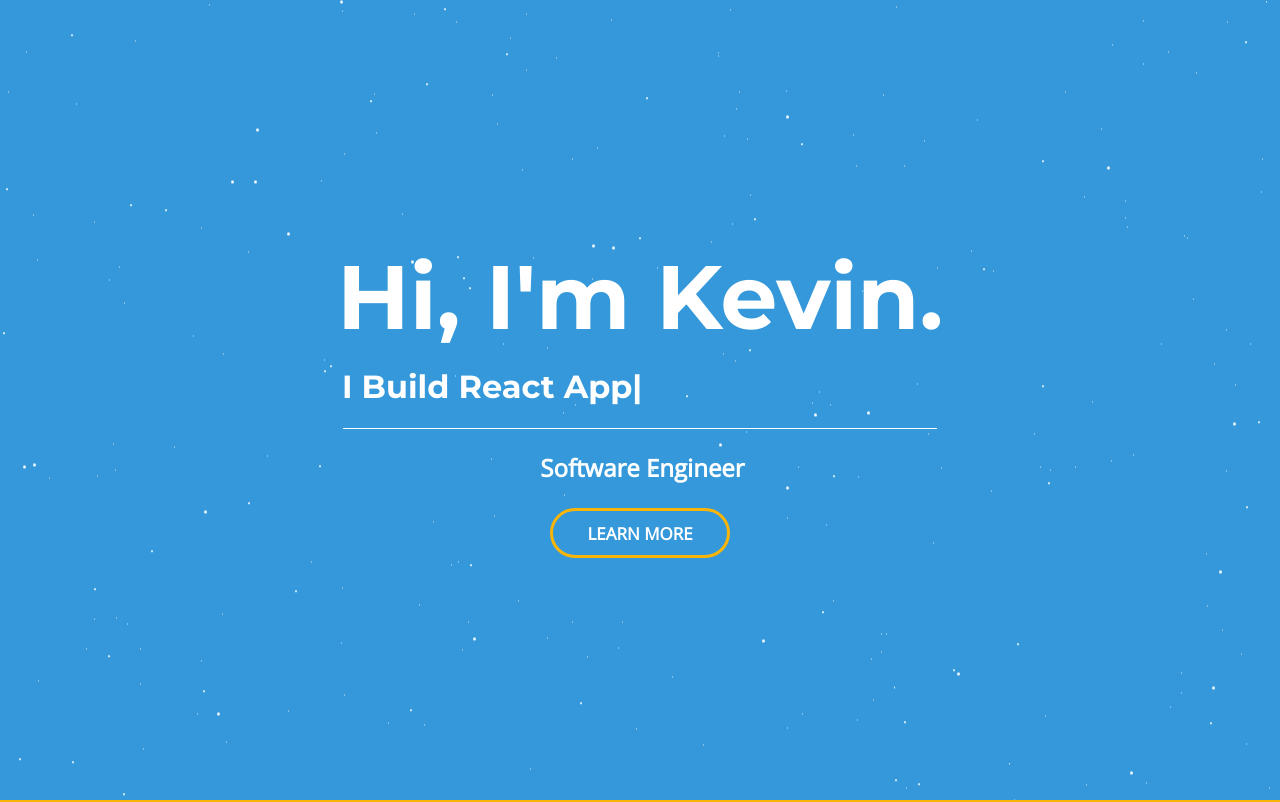
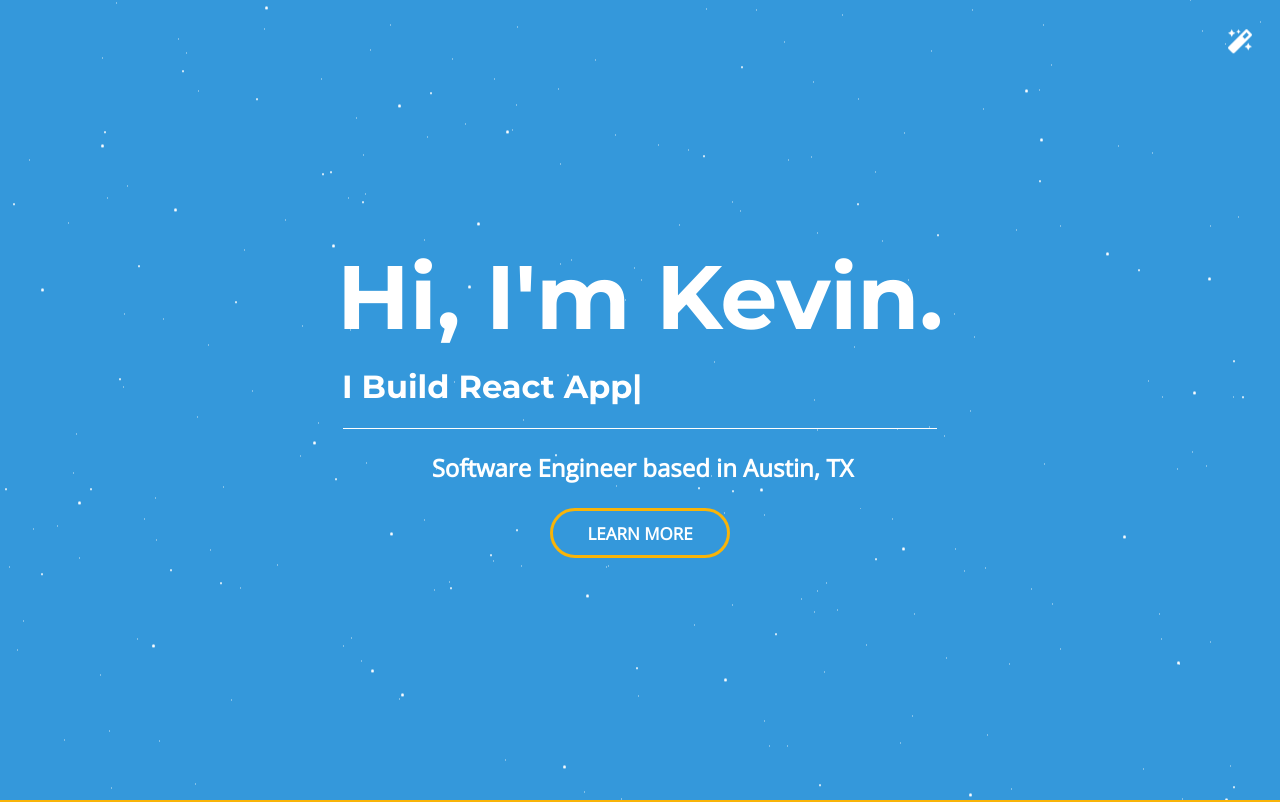
Before and after one commit to kevinschaffter/react-portfolio, a React (Create React App) app: page / in a window 1280 px wide. Shown: the top 802 px of the page. Built offline with nearby package versions, Linux system fonts and the light colour scheme.

Commit message:
Add Magic Background

```diff
--- a/src/components/background/Background.jsx
+++ b/src/components/background/Background.jsx
@@ -1,14 +1,12 @@
 import React from 'react';
 import './style.scss';
 
-const ParallaxBackground = () => {
-  return (
+const ParallaxBackground = () => (
   <div className="parallax">
     <div id="stars1" />
     <div id="stars2" />
     <div id="stars3" />
   </div>
 );
-};
 
 export default ParallaxBackground;
--- a/src/components/button/Button.jsx
+++ b/src/components/button/Button.jsx
@@ -1,9 +1,8 @@
 import React from 'react';
+import classnames from 'classnames';
 import classes from './Button.module.scss';
-import classnames from 'classnames';
 
-const Button = ({ onClick, children, small, link, className, style }) => {
-  return (
+const Button = ({ onClick, children, small, link, className, style }) => (
   <a
     style={style}
     onClick={onClick}
@@ -15,6 +14,5 @@ const Button = ({ onClick, children, small, link, className, style }) => {
     {children}
   </a>
 );
-};
 
 export default Button;
--- a/src/components/icons/Icons.jsx
+++ b/src/components/icons/Icons.jsx
@@ -1,7 +1,7 @@
 import React from 'react';
-import classes from './Icons.module.scss';
 import { FontAwesomeIcon } from '@fortawesome/react-fontawesome';
 import { Fade } from 'react-reveal';
+import classes from './Icons.module.scss';
 
 const Icons = ({ iconInfo, stagger, delay, ...animation }) => (
   <div className={classes.logoContainer}>
--- a/src/components/slider/Slider.jsx
+++ b/src/components/slider/Slider.jsx
@@ -1,19 +1,19 @@
 import React, { Component } from 'react';
-import classes from './Slider.module.scss';
 import { Fade } from 'react-reveal';
 import classnames from 'classnames';
 import { faArrowCircleLeft, faArrowCircleRight } from '@fortawesome/free-solid-svg-icons';
 import { FontAwesomeIcon } from '@fortawesome/react-fontawesome';
+import classes from './Slider.module.scss';
 
 class Slider extends Component {
   state = { step: 0, keys: Array(this.props.children.length).fill(Math.random()) };
-
-  handleMenuClick = step => this.setState({ step });
 
   get step() {
     const { step } = this.state;
     return { transform: `translateX(-${step * 100}%)` };
   }
+
+  handleMenuClick = step => this.setState({ step });
 
   render() {
     const { keys, step } = this.state;
--- /dev/null
+++ b/src/hooks/index.js
@@ -0,0 +1 @@
+export { useRandomColor } from './use-random-color';
--- /dev/null
+++ b/src/hooks/use-random-color.js
@@ -0,0 +1,20 @@
+import { useState, useRef } from 'react';
+
+const colors = ['landing', 'dark', 'black', 'green', 'red'];
+export const useRandomColor = () => {
+  const [color, setColor] = useState(colors[0]);
+  const lastColorRef = useRef();
+
+  const randomColorRecursive = () => {
+    const randomIdx = Math.floor(Math.random() * colors.length);
+    if (randomIdx === lastColorRef.current) {
+      return randomColorRecursive();
+    }
+    lastColorRef.current = randomIdx;
+    return colors[randomIdx];
+  };
+
+  const getRandomColor = () => setColor(randomColorRecursive());
+
+  return { color, getRandomColor };
+};
--- a/src/pages/about/About.jsx
+++ b/src/pages/about/About.jsx
@@ -1,10 +1,10 @@
 import React from 'react';
+import { Fade } from 'react-reveal';
+import { faArrowDown } from '@fortawesome/free-solid-svg-icons';
+import { FontAwesomeIcon } from '@fortawesome/react-fontawesome';
 import classes from './About.module.scss';
 import { Icons, Education, Work, Slider, Bio, Skills } from '../../components/index';
-import { Fade } from 'react-reveal';
 import { iconInfo } from './IconInfo';
-import { faArrowDown } from '@fortawesome/free-solid-svg-icons';
-import { FontAwesomeIcon } from '@fortawesome/react-fontawesome';
 
 const About = ({ handleMoreClick, setRef }) => (
   <div
--- a/src/pages/about/IconInfo.js
+++ b/src/pages/about/IconInfo.js
@@ -1,4 +1,4 @@
-import { faJs, faReact, faNodeJs, faHtml5, faCss3 } from '@fortawesome/free-brands-svg-icons';
+import { faReact, faNodeJs, faHtml5, faCss3 } from '@fortawesome/free-brands-svg-icons';
 
 const faGraphQl = {
   prefix: 'fac',
--- a/src/pages/landing/Landing.jsx
+++ b/src/pages/landing/Landing.jsx
@@ -1,27 +1,35 @@
-import React, { PureComponent } from 'react';
+import React, { useEffect, useRef } from 'react';
+import Typed from 'typed.js';
+import { Fade } from 'react-reveal';
+import classNames from 'classnames';
+import { faMagic } from '@fortawesome/free-solid-svg-icons';
+import { FontAwesomeIcon } from '@fortawesome/react-fontawesome';
 import classes from './Landing.module.scss';
-import Typed from 'typed.js';
 import { Background, Button } from '../../components';
-import { Fade } from 'react-reveal';
-class Landing extends PureComponent {
-  get buttonStyle() {
-    return this.props.isSafari && { style: { fontSize: 15.5 } };
-  }
+import { useRandomColor } from '../../hooks';
 
-  componentDidMount() {
+const Landing = ({ handleMoreClick, isSafari }) => {
+  const typedRef = useRef(null);
+  const typedElementRef = useRef(null);
+  const { color, getRandomColor } = useRandomColor();
+
+  const buttonStyle = () => isSafari && { style: { fontSize: 15.5 } };
+
+  useEffect(() => {
     const options = {
       strings: ['Web Applications', 'User Interfaces', 'React Applications', 'Time Machines', 'Fun Web Things'],
       typeSpeed: 60,
       backSpeed: 35,
       loop: true,
     };
-    this.typed = new Typed(this.el, options);
-  }
+    typedRef.current = new Typed(typedElementRef.current, options);
+  }, []);
 
-  render() {
-    const { handleMoreClick } = this.props;
   return (
-      <div className={classes.container}>
+    <div className={classNames(classes.container, classes[color])}>
+      <div className={classes.magicIcon}>
+        <FontAwesomeIcon icon={faMagic} onClick={getRandomColor} />
+      </div>
       <Background />
       <Fade>
         <div className={classes.textWrapper}>
@@ -31,21 +39,20 @@ class Landing extends PureComponent {
               I Build{' '}
               <span
                 ref={el => {
-                    this.el = el;
+                  typedElementRef.current = el;
                 }}
               />
             </h3>
           </div>
           <hr />
-            <h4>Software Engineer</h4>
-            <Button {...this.buttonStyle} onClick={() => handleMoreClick('about')}>
+          <h4>Software Engineer based in Austin, TX</h4>
+          <Button {...buttonStyle()} onClick={() => handleMoreClick('about')}>
             Learn More
           </Button>
         </div>
       </Fade>
     </div>
   );
-  }
-}
+};
 
 export default Landing;
--- a/src/pages/landing/Landing.module.scss
+++ b/src/pages/landing/Landing.module.scss
@@ -1,7 +1,58 @@
 @import '../../utilities/scss_variables.scss';
 
+.dark {
+  background: $dark;
+}
+
+.black {
+  background: $black;
+}
+
+.green {
+  background: $green;
+}
+
+.red {
+  background: $red;
+}
+
+.landing {
+  background: $landing;
+}
+
+@keyframes fadeIn {
+  0% {
+    transform: translateY(0);
+  }
+  50% {
+    transform: translateY(3px);
+  }
+  100% {
+    transform: translateY(0px);
+  }
+}
+
+.magicIcon {
+  height: 40px;
+  width: 40px;
+  cursor: pointer;
+  user-select: none;
+  position: absolute;
+  right: 20px;
+  top: 20px;
+  display: flex;
+  justify-content: center;
+  align-items: center;
+  svg {
+    color: #fff;
+    height: 24px;
+    width: 24px !important;
+    animation: fadeIn 1.25s ease-in-out infinite;
+  }
+}
+
 .container {
-  background: $landing;
+  transition: 0.5s;
   height: 100vh;
   width: 100vw;
   display: flex;
--- a/src/utilities/scss_variables.scss
+++ b/src/utilities/scss_variables.scss
@@ -1,5 +1,10 @@
 $primary: #f9b408;
 $landing: #3498db;
+
+$dark: #2c3e50;
+$black: black;
+$green: #16a085;
+$red: #c0392b;
 
 @function strip-unit($value) {
   @return $value / ($value * 0 + 1);
```
Also changed, not shown: src/components/background/style.scss (+0 -16 lines). Lines whose indentation alone changed are shown as unchanged.
